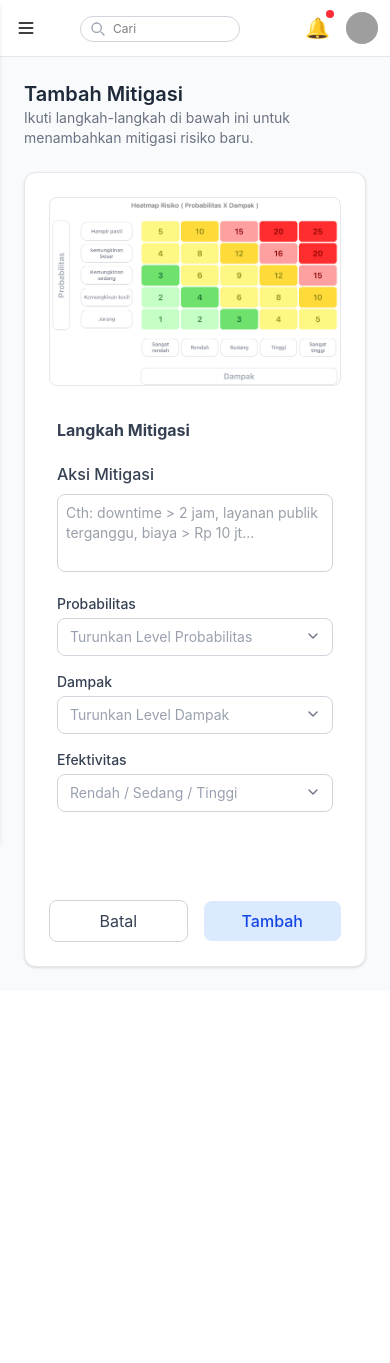
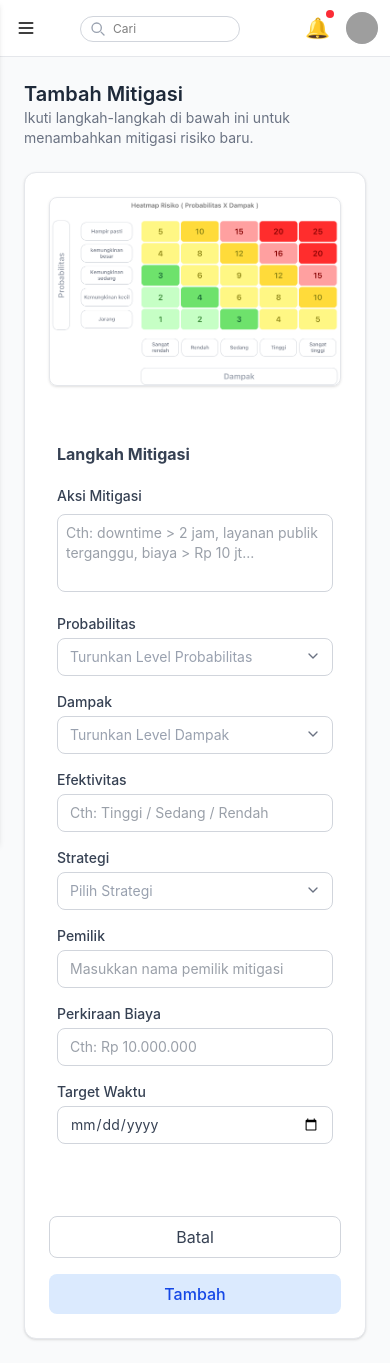
Before and after one commit to actonaa/MANPRO, a React (Vite) app in the folder frontend/: page /risiko/tambah/mitigasi in a window 390 px wide. Before the commit the page ends 991 px from the top, so only its background shows below. Built offline with nearby package versions, Linux system fonts and the light colour scheme; sample sign-in values are in the browser's storage; grey boxes are pictures that could not be loaded.

Commit message:
perubahan tampilan mobile , md , lg

```diff
--- a/frontend/src/components/Notifikasi/dinas/NotifikasiList.tsx
+++ b/frontend/src/components/Notifikasi/dinas/NotifikasiList.tsx
@@ -2,7 +2,7 @@ import NotifikasiItem from "./NotifikasiItem";
 
 export default function NotifikasiList({ data }: { data: any[] }) {
   return (
-    <div className="mt-4 space-y-2">
+    <div className="mt-4 space-y-5">
       {data.map((notif) => (
         <NotifikasiItem key={notif.id} notif={notif} />
       ))}
--- a/frontend/src/components/pemeliharaan/dinas/AgendaPemeliharaanCard.tsx
+++ b/frontend/src/components/pemeliharaan/dinas/AgendaPemeliharaanCard.tsx
@@ -2,8 +2,8 @@ import { Upload } from "lucide-react";
 
 export default function AgendaPemeliharaanCard() {
   return (
-    <div className="bg-white p-6 rounded-xl border border-gray-100">
-      <h2 className="text-lg font-semibold mb-5 text-gray-800">
+    <div className="bg-white rounded-xl border border-gray-100">
+      <h2 className="text-lg font-semibold pt-5 mb-5 text-gray-800">
         Agenda Pemeliharaan
       </h2>
 
--- a/frontend/src/components/pemeliharaan/dinas/InfoPemeliharaan.tsx
+++ b/frontend/src/components/pemeliharaan/dinas/InfoPemeliharaan.tsx
@@ -48,7 +48,7 @@ export default function InfoPemeliharaan({
   };
 
   return (
-    <div className="bg-white rounded-xl p-6 border border-gray-100">
+    <div className="bg-white rounded-xl border border-gray-100">
       <h2 className="text-base font-semibold text-gray-900 mb-4">
         Informasi Pemeliharaan
       </h2>
--- a/frontend/src/components/table/JadwalPemeliharaan.tsx
+++ b/frontend/src/components/table/JadwalPemeliharaan.tsx
@@ -57,9 +57,9 @@ export default function TableJadwalPemeliharaan({
   };
 
   return (
-    <div className="mt-5 md:mt-0">
+    <div className="mt-5 bg-white md:mt-0">
       {/* 💻 TABLE VIEW (Desktop) */}
-      <div className="overflow-x-auto hidden md:block">
+      <div className="overflow-x-auto hidden lg:block">
         <table className="w-full min-w-[800px] text-[13px] text-center border-collapse">
           <thead className="text-[#666666]">
             <tr>
@@ -105,7 +105,7 @@ export default function TableJadwalPemeliharaan({
                   </td>
                   <td className="py-5 px-4">
                     <a
-                      href={`/pemeliharaan/${item.id}`}
+                      href={`/pemeliharaan/detail/jadwal`}
                       className="text-[#0095E8] font-medium lg:text-[17px] cursor-pointer hover:underline"
                     >
                       Detail
@@ -133,19 +133,19 @@ export default function TableJadwalPemeliharaan({
         </div>
       </div>
 
-      {/* 📱 CARD VIEW (Mobile) */}
-      <div className="md:hidden space-y-4">
+      {/* 📱 CARD VIEW (Mobile & Tablet) */}
+      <div className="grid grid-cols-1 md:grid-cols-2 gap-4 lg:hidden">
         {filteredData.length > 0 ? (
           filteredData.map((item, index) => (
             <div
               key={index}
-              className="border border-gray-200 rounded-xl shadow-sm p-4"
+              className="border border-gray-200 rounded-xl shadow-sm p-4 bg-white"
             >
               {/* Header */}
               <div className="flex justify-between items-center mb-1">
                 <p className="text-sm text-gray-500">{item.id}</p>
                 <a
-                  href={`/pemeliharaan/${item.id}`}
+                  href={`/pemeliharaan/detail/jadwal`}
                   className="text-[#0095E8] text-sm font-medium hover:underline"
                 >
                   Detail
--- a/frontend/src/components/table/TablePemeliharaan.tsx
+++ b/frontend/src/components/table/TablePemeliharaan.tsx
@@ -39,7 +39,7 @@ export default function TablePemeliharaan({
     },
   ];
 
-  // Filter data
+  // 🔍 Filter data
   const filteredData = data.filter((row) => {
     const matchKategori = kategori ? row.jenis === kategori : true;
     const matchStatus = status ? row.status === status : true;
@@ -49,8 +49,8 @@ export default function TablePemeliharaan({
 
   return (
     <>
-      {/* 💻 TABLE VIEW */}
-      <div className="hidden md:block overflow-x-auto">
+      {/* 💻 TABLE VIEW — hanya tampil di layar besar (lg ke atas) */}
+      <div className="hidden lg:block bg-white overflow-x-auto">
         <table className="w-full text-sm text-left border-spacing-y-3">
           <thead className="text-gray-600 border-b border-gray-200">
             <tr>
@@ -71,21 +71,29 @@ export default function TablePemeliharaan({
                   key={idx}
                   className="bg-white border-b border-gray-200 hover:bg-gray-50"
                 >
-                  <td className="px-6 py-3">{row.idAset}</td>
-                  <td className="px-6 py-3">{row.idLaporan}</td>
-                  <td className="px-6 py-3">{row.jenis}</td>
-                  <td className="px-6 py-3">{row.biaya}</td>
-                  <td className="px-6 py-3">{row.vendor}</td>
-                  <td className="px-6 py-3">{row.realisasi}</td>
-                  <td className="px-6 py-3">{row.status}</td>
-                  <td className="px-6 py-3 text-right text-blue-600 cursor-pointer">
+                  <td className="px-6 py-5">{row.idAset}</td>
+                  <td className="px-6 py-5">{row.idLaporan}</td>
+                  <td className="px-6 py-5">{row.jenis}</td>
+                  <td className="px-6 py-5">{row.biaya}</td>
+                  <td className="px-6 py-5">{row.vendor}</td>
+                  <td className="px-6 py-5">{row.realisasi}</td>
+                  <td className="px-6 py-5">{row.status}</td>
+                  <td className="px-6 py-5 text-right">
+                    <a
+                      href={`/detail/laporan`}
+                      className="text-[#0095E8] font-medium hover:underline"
+                    >
                       Detail
+                    </a>
                   </td>
                 </tr>
               ))
             ) : (
               <tr>
-                <td colSpan={8} className="text-center py-6 text-gray-400 italic">
+                <td
+                  colSpan={8}
+                  className="text-center py-6 text-gray-400 italic"
+                >
                   Tidak ada data yang cocok
                 </td>
               </tr>
@@ -94,10 +102,11 @@ export default function TablePemeliharaan({
         </table>
       </div>
 
-      {/* 📱 CARD VIEW */}
-      <div className="md:hidden space-y-4">
+      {/* 📱 CARD VIEW — tampil di mobile dan tablet (sm & md) */}
+      <div className="block lg:hidden">
         {filteredData.length > 0 ? (
-          filteredData.map((row, idx) => (
+          <div className="grid grid-cols-1 md:grid-cols-2 gap-4">
+            {filteredData.map((row, idx) => (
               <div
                 key={idx}
                 className="bg-white border border-gray-200 rounded-xl shadow-sm p-4"
@@ -105,7 +114,7 @@ export default function TablePemeliharaan({
                 <div className="flex justify-between items-center mb-2">
                   <p className="text-xs text-gray-500">{row.idAset}</p>
                   <a
-                  href="#"
+                    href={`/detail/laporan`}
                     className="text-[#0095E8] text-sm font-medium hover:underline"
                   >
                     Detail
@@ -135,7 +144,8 @@ export default function TablePemeliharaan({
                   </p>
                 </div>
               </div>
-          ))
+            ))}
+          </div>
         ) : (
           <p className="text-center text-gray-500 italic">
             Tidak ada data yang cocok.
--- a/frontend/src/views/dinas/Notifications.tsx
+++ b/frontend/src/views/dinas/Notifications.tsx
@@ -36,10 +36,16 @@ export default function NotifikasiPage() {
 
   return (
     <LayoutDinas>
-      <div className="bg-white p-6 rounded-xl space-y-6">
+      <h1 className="text-2xl md:text-2xl font-semibold">
+          Notifikasi
+        </h1>
+        <p className="text-sm text-gray-600 mt-1 mb-5">
+          Ketahui pesan terbaru untuk akun anda.
+        </p>
+      <div className="bg-white rounded-xl space-y-6">
         {/* 🔔 Judul + SearchBar di satu baris */}
         <div className="flex flex-col lg:flex-row lg:items-center lg:justify-between gap-4">
-          <h1 className="text-2xl font-semibold text-gray-800">
+          <h1 className="text-lg font-semibold text-gray-800">
             188 Notifikasi
           </h1>
 
--- a/frontend/src/views/dinas/Pemeliharaan/DetailJadwalPemeliharaan.tsx
+++ b/frontend/src/views/dinas/Pemeliharaan/DetailJadwalPemeliharaan.tsx
@@ -29,8 +29,8 @@ export default function LaptopKerjaDetail() {
             />
           </div>
 
-          <div className="bg-white p-6 rounded-xl mb-5 border border-gray-100">
-            <div className="grid grid-cols-1 md:grid-cols-3 gap-6">
+          <div className="bg-white rounded-xl mb-5 border border-gray-100">
+            <div className="grid grid-cols-1 pt-5 md:grid-cols-3 gap-6">
               {/* Tipe Pemeliharaan */}
               <div>
                 <div className="text-sm text-gray-600 mb-1">
--- a/frontend/src/views/dinas/Pemeliharaan/DetailLaporanPemeliharaan.tsx
+++ b/frontend/src/views/dinas/Pemeliharaan/DetailLaporanPemeliharaan.tsx
@@ -8,7 +8,7 @@ import RiwayatAktivitasCard from "../../../components/pemeliharaan/dinas/Riwayat
 export default function DetailPemeliharaanPage() {
   return (
     <LayoutDinas>
-      <div className="p-6 space-y-6">
+      <div className=" space-y-6">
         {/* ✅ Header */}
         <HeaderPemeliharaan id="AST - 003" lastUpdate="10-12-2025" />
 
--- a/frontend/src/views/dinas/Pemeliharaan/LaporanPemeliharaan.tsx
+++ b/frontend/src/views/dinas/Pemeliharaan/LaporanPemeliharaan.tsx
@@ -23,7 +23,7 @@ export default function Pemeliharaan() {
         </h1>
       </div>
 
-      {/* 📱 Tombol Import di atas (mobile only) */}
+      {/* 📱 Tombol Import (mobile only) */}
       <div className="block lg:hidden w-full mb-4">
         <ButtonImg
           title="Import"
@@ -34,8 +34,8 @@ export default function Pemeliharaan() {
       </div>
 
       {/* 📊 Kartu Statistik */}
-      <div className="mb-5 overflow-x-auto pb-6 lg:pb-0 md:overflow-x-visible">
-        <div className="flex gap-4 min-w-[1000px] md:grid lg:grid-cols-2 md:min-w-0 lg:flex lg:min-w-[1000px]">
+      <div className="mb-5 pb-6 lg:pb-0">
+        <div className="grid grid-cols-1 md:grid-cols-2 lg:grid-cols-4 gap-4">
           <CardList title="Total Pemeliharaan" value="1,250" />
           <CardList title="Pemeliharaan Berhasil" value="560" />
           <CardList title="Insiden" value="200" />
@@ -45,7 +45,7 @@ export default function Pemeliharaan() {
 
       {/* 🎯 Filter Bar */}
       <div className="border-b border-[#ddd] px-4 py-4 flex flex-col gap-3 md:flex-row md:justify-between md:items-center">
-        <div className="flex flex-row gap-3 items-center">
+        <div className="flex gap-3 items-center">
           <FilterDate
             onSelect={(val) => {
               setSelectedDate(`${val.start} - ${val.end}`);
@@ -74,8 +74,8 @@ export default function Pemeliharaan() {
         </div>
       </div>
 
-      {/* 📋 Tabel Data */}
-      <div>
+      {/* 📋 Tabel / Card Data (Responsif) */}
+      <div className="mt-6">
         <TablePemeliharaan
           kategori={selectedKategori}
           status={selectedStatus}
--- a/frontend/src/views/dinas/Risiko/TambahMitigasi.tsx
+++ b/frontend/src/views/dinas/Risiko/TambahMitigasi.tsx
@@ -5,42 +5,45 @@ import LayoutDinas from "../../layout/LayoutDinas";
 export default function TambahMitigasi() {
   const [probabilitas, setProbabilitas] = useState("");
   const [dampak, setDampak] = useState("");
+  const [strategi, setStrategi] = useState("");
+  const [biaya, setBiaya] = useState("");
+  const [targetWaktu, setTargetWaktu] = useState("");
   const [efektivitas, setEfektivitas] = useState("");
+  const [pemilik, setPemilik] = useState("");
 
   return (
     <LayoutDinas>
       <div>
         {/* 🧭 Judul & Deskripsi */}
         <div className="mb-6">
-          <h1 className="text-xl font-semibold text-gray-800">
-            Tambah Mitigasi
-          </h1>
+          <h1 className="text-xl font-semibold text-gray-800">Tambah Mitigasi</h1>
           <p className="text-sm text-gray-500">
-            Ikuti langkah-langkah di bawah ini untuk menambahkan mitigasi risiko
-            baru.
+            Ikuti langkah-langkah di bawah ini untuk menambahkan mitigasi risiko baru.
           </p>
         </div>
 
         {/* 🔲 Card Utama */}
         <div className="bg-white border border-gray-200 rounded-xl p-6 shadow-sm">
-          <div className="grid grid-cols-1 md:grid-cols-2 gap-6 items-start">
-            {/* 🔹 Kolom kanan (gambar heatmap) */}
-            <div className="order-1 md:order-2 flex items-center justify-center">
+          {/* Grid: 1 kolom di mobile/tablet, 2 kolom di desktop */}
+          <div className="grid grid-cols-1 lg:grid-cols-2 gap-8 items-start">
+            {/* 🔹 Kolom gambar heatmap */}
+            <div className="order-1 lg:order-2 flex items-center justify-center mb-4 lg:mb-0">
               <img
                 src="/kelola-risiko/heatmap-risiko.png"
                 alt="Heatmap Risiko"
-                className="max-w-full rounded-lg border border-gray-200"
+                className="max-w-full rounded-lg border border-gray-200 shadow-sm"
               />
             </div>
 
-            {/* 🔹 Kolom kiri (form) */}
-            <div className="order-2 md:order-1 space-y-4 p-2">
+            {/* 🔹 Kolom form */}
+            <div className="order-2 lg:order-1 space-y-4 p-2">
               <h2 className="font-bold text-gray-700 mb-5">Langkah Mitigasi</h2>
-              {/* Langkah Mitigasi */}
+
+              {/* Aksi Mitigasi */}
               <div>
-                <h2 className="font-medium text-gray-700 mb-2">
+                <label className="block text-sm font-medium text-gray-700 mb-2">
                   Aksi Mitigasi
-                </h2>
+                </label>
                 <textarea
                   placeholder="Cth: downtime > 2 jam, layanan publik terganggu, biaya > Rp 10 jt..."
                   className="w-full border border-gray-300 rounded-lg p-2 text-sm text-gray-700 focus:outline-none focus:border-gray-400 resize-none"
@@ -57,18 +60,18 @@ export default function TambahMitigasi() {
                   <select
                     value={probabilitas}
                     onChange={(e) => setProbabilitas(e.target.value)}
-                    className={`w-full border border-gray-300 rounded-lg px-3 py-2 text-sm appearance-none outline-none focus:outline-none focus:border-gray-400 ${
+                    className={`w-full border border-gray-300 rounded-lg px-3 py-2 text-sm appearance-none focus:border-gray-400 ${
                       !probabilitas ? "text-gray-400" : "text-gray-800"
                     }`}
                   >
                     <option value="" disabled hidden>
                       Turunkan Level Probabilitas
                     </option>
-                    <option value="1">1 - Jarang</option>
-                    <option value="2">2 - Kemungkinan kecil</option>
-                    <option value="3">3 - Sedang</option>
-                    <option value="4">4 - Besar</option>
-                    <option value="5">5 - Hampir pasti</option>
+                    <option value="1">1</option>
+                    <option value="2">2</option>
+                    <option value="3">3</option>
+                    <option value="4">4</option>
+                    <option value="5">5</option>
                   </select>
                   <ChevronDown className="absolute right-3 top-2.5 text-gray-500 w-4 h-4 pointer-events-none" />
                 </div>
@@ -83,18 +86,18 @@ export default function TambahMitigasi() {
                   <select
                     value={dampak}
                     onChange={(e) => setDampak(e.target.value)}
-                    className={`w-full border border-gray-300 rounded-lg px-3 py-2 text-sm appearance-none outline-none focus:outline-none focus:border-gray-400 ${
+                    className={`w-full border border-gray-300 rounded-lg px-3 py-2 text-sm appearance-none focus:border-gray-400 ${
                       !dampak ? "text-gray-400" : "text-gray-800"
                     }`}
                   >
                     <option value="" disabled hidden>
                       Turunkan Level Dampak
                     </option>
-                    <option value="1">1 - Sangat rendah</option>
-                    <option value="2">2 - Rendah</option>
-                    <option value="3">3 - Sedang</option>
-                    <option value="4">4 - Tinggi</option>
-                    <option value="5">5 - Sangat tinggi</option>
+                    <option value="1">1</option>
+                    <option value="2">2</option>
+                    <option value="3">3</option>
+                    <option value="4">4</option>
+                    <option value="5">5</option>
                   </select>
                   <ChevronDown className="absolute right-3 top-2.5 text-gray-500 w-4 h-4 pointer-events-none" />
                 </div>
@@ -105,33 +108,89 @@ export default function TambahMitigasi() {
                 <label className="block text-sm font-medium text-gray-700 mb-1">
                   Efektivitas
                 </label>
+                <input
+                  type="text"
+                  placeholder="Cth: Tinggi / Sedang / Rendah"
+                  value={efektivitas}
+                  onChange={(e) => setEfektivitas(e.target.value)}
+                  className="w-full border border-gray-300 rounded-lg px-3 py-2 text-sm text-gray-700 focus:outline-none focus:border-gray-400"
+                />
+              </div>
+
+              {/* Strategi */}
+              <div>
+                <label className="block text-sm font-medium text-gray-700 mb-1">
+                  Strategi
+                </label>
                 <div className="relative w-full">
                   <select
-                    value={efektivitas}
-                    onChange={(e) => setEfektivitas(e.target.value)}
-                    className={`w-full border border-gray-300 rounded-lg px-3 py-2 text-sm appearance-none outline-none focus:outline-none focus:border-gray-400 ${
-                      !efektivitas ? "text-gray-400" : "text-gray-800"
+                    value={strategi}
+                    onChange={(e) => setStrategi(e.target.value)}
+                    className={`w-full border border-gray-300 rounded-lg px-3 py-2 text-sm appearance-none focus:border-gray-400 ${
+                      !strategi ? "text-gray-400" : "text-gray-800"
                     }`}
                   >
                     <option value="" disabled hidden>
-                      Rendah / Sedang / Tinggi
+                      Pilih Strategi
                     </option>
-                    <option value="rendah">Rendah</option>
-                    <option value="sedang">Sedang</option>
-                    <option value="tinggi">Tinggi</option>
+                    <option value="Avoid">Avoid</option>
+                    <option value="Reduce">Reduce</option>
+                    <option value="Transfer">Transfer</option>
+                    <option value="Accept">Accept</option>
                   </select>
                   <ChevronDown className="absolute right-3 top-2.5 text-gray-500 w-4 h-4 pointer-events-none" />
                 </div>
+              </div>
+
+              {/* Pemilik */}
+              <div>
+                <label className="block text-sm font-medium text-gray-700 mb-1">
+                  Pemilik
+                </label>
+                <input
+                  type="text"
+                  placeholder="Masukkan nama pemilik mitigasi"
+                  value={pemilik}
+                  onChange={(e) => setPemilik(e.target.value)}
+                  className="w-full border border-gray-300 rounded-lg px-3 py-2 text-sm text-gray-700 focus:outline-none focus:border-gray-400"
+                />
+              </div>
+
+              {/* Perkiraan Biaya */}
+              <div>
+                <label className="block text-sm font-medium text-gray-700 mb-1">
+                  Perkiraan Biaya
+                </label>
+                <input
+                  type="text"
+                  placeholder="Cth: Rp 10.000.000"
+                  value={biaya}
+                  onChange={(e) => setBiaya(e.target.value)}
+                  className="w-full border border-gray-300 rounded-lg px-3 py-2 text-sm text-gray-700 focus:outline-none focus:border-gray-400"
+                />
+              </div>
+
+              {/* Target Waktu */}
+              <div>
+                <label className="block text-sm font-medium text-gray-700 mb-1">
+                  Target Waktu
+                </label>
+                <input
+                  type="date"
+                  value={targetWaktu}
+                  onChange={(e) => setTargetWaktu(e.target.value)}
+                  className="w-full border border-gray-300 rounded-lg px-3 py-2 text-sm text-gray-700 focus:outline-none focus:border-gray-400"
+                />
               </div>
             </div>
           </div>
 
           {/* 🔘 Tombol Aksi */}
-          <div className="flex flex-row md:flex-row justify-between items-center gap-4 mt-20">
-            <button className="w-full md:w-1/2 border border-gray-300 rounded-lg py-2 text-gray-700 hover:bg-gray-50 transition">
+          <div className="flex flex-col lg:flex-row justify-between items-center gap-4 mt-16">
+            <button className="w-full lg:w-1/2 border border-gray-300 rounded-lg py-2 text-gray-700 hover:bg-gray-50 transition">
               Batal
             </button>
-            <button className="w-full md:w-1/2 bg-blue-100 hover:bg-blue-200 text-blue-700 font-medium py-2 rounded-lg transition">
+            <button className="w-full lg:w-1/2 bg-blue-100 hover:bg-blue-200 text-blue-700 font-medium py-2 rounded-lg transition">
               Tambah
             </button>
           </div>
```
Lines whose indentation alone changed are shown as unchanged.
